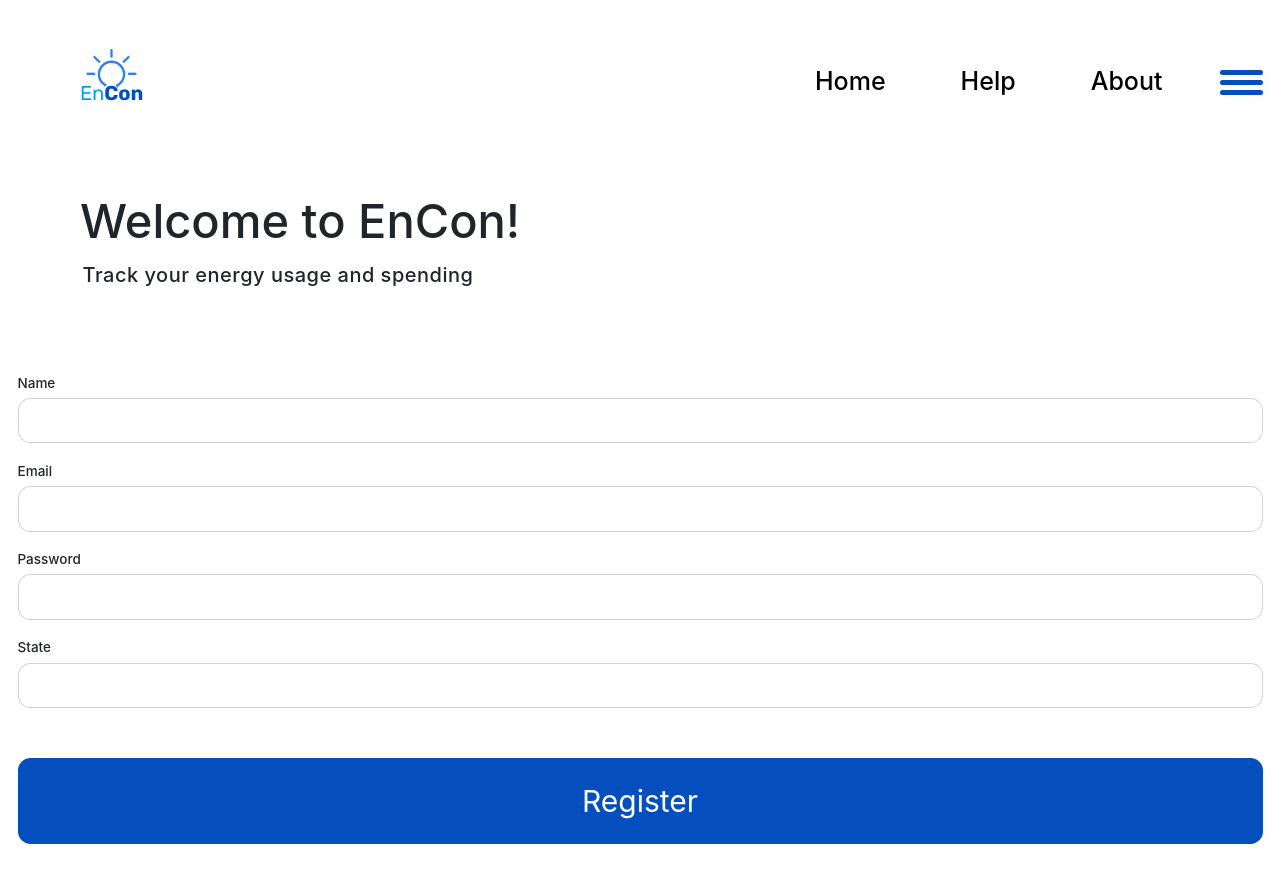
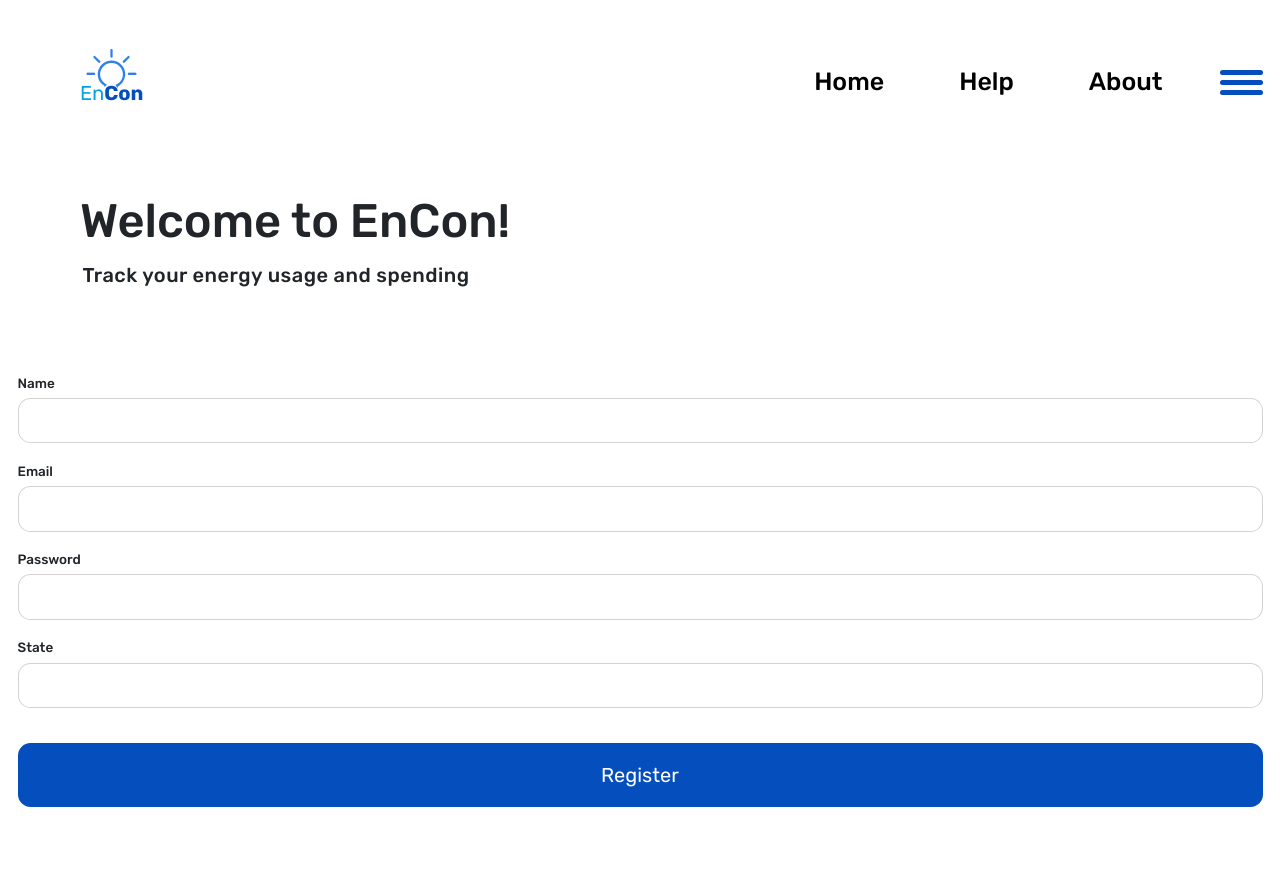
Before and after one commit to BloomTech-Labs/Encon-fe, a React (Create React App) app in the folder encon/: page /register in a window 1280 px wide. After the commit the page ends 837 px from the top, so only its background shows below. Built offline with nearby package versions, Linux system fonts and the light colour scheme.

Commit message:
set userinput as link in dashboard-appliance list, cleaned some unused imports

```diff
--- a/encon/src/App.js
+++ b/encon/src/App.js
@@ -44,9 +44,7 @@ const App = () => {
         <Route path="/register">
           <DesktopRegister />
         </Route>
-        <Route path="/input">
-          <UserInput />
-        </Route>
+        <Route path="/userInput" component={UserInput} />
         <Route path="/profile">
           <DesktopNav />
           <Dashboard />
--- a/encon/src/App.scss
+++ b/encon/src/App.scss
@@ -1,5 +1,4 @@
 @import url("https://fonts.googleapis.com/css2?family=Rubik:ital,wght@0,300;0,400;0,500;0,700;0,900;1,300;1,400;1,500;1,700;1,900&display=swap");
-
 html,
 body,
 div,
@@ -81,9 +80,12 @@ time,
 mark,
 audio,
 video {
+  /* <-- maintain order --> */
+
   font: inherit;
   font-size: 62.5%;
-
+  font-family: "Rubik", sans-serif;
+  /* <-- maintain order --> */
   margin: 0;
   padding: 0;
   border: 0;
@@ -103,9 +105,7 @@ nav,
 section {
   display: block;
 }
-
 body {
-  font-family: "Rubik", sans-serif;
   background: transparentize($color: #e5e5e5, $amount: 0);
   -webkit-font-smoothing: antialiased;
   -moz-osx-font-smoothing: grayscale;
@@ -140,12 +140,16 @@ table {
 }
 // buttons for login/register
 .app-buttons {
-  font-size: 3rem;
-  margin-top: 5rem;
+  font-size: 2rem;
+  margin-top: 3.5rem;
   width: 100%;
-  background-color: #044fbd;
-  color: #ffffff;
+  background-color: transparentize($color: #044fbd, $amount: 0);
+  color: transparentize($color: #ffffff, $amount: 0);
   border-radius: 1.25rem;
-  border: #044fbd solid;
-  padding: 1.75rem;
+  border: 0.25rem solid transparentize($color: #044fbd, $amount: 0);
+  padding: 1.5rem;
+  transition: 0.5s ease-in-out;
+  &:hover {
+    background-color: transparentize($color: #044fbd, $amount: 0.25);
+  }
 }
--- a/encon/src/components/mobile/Appliance-List.js
+++ b/encon/src/components/mobile/Appliance-List.js
@@ -1,29 +1,30 @@
-import React from 'react';
-import { WelcomeHeader } from './Welcome-Header';
-import { EnergyLocation } from './Energy-Location';
-import { ApplianceTracker } from './Appliance-Tracker';
-import { ApplianceCard } from './Appliance-Card';
-import '../../styles/mobile/Appliance-List.scss';
+import React from "react";
+import { Link } from "react-router-dom";
+import { ApplianceCard } from "./Appliance-Card";
+import "../../styles/mobile/Appliance-List.scss";
 export const ApplianceList = () => {
   return (
     <div>
-      <div className='applianceList'>
-        <div className='timeContainer'>
-          <a href='' className='daily'>
+      <div className="applianceList">
+        <div className="timeContainer">
+          <a href="" className="daily">
             Daily
           </a>
-          <a href='' className='weekly'>
+          <a href="" className="weekly">
             Weekly
           </a>
-          <a href=''>Monthly</a>
+          <a href="">Monthly</a>
         </div>
         <ApplianceCard />
-        <div className='totalOutput'>
+        <div className="totalOutput">
           <h3>Total:</h3>
-          <div className='totalCost'>$100</div>
-          <div className='totalEnergy'>10kwh</div>
+          <div className="totalCost">$100</div>
+          <div className="totalEnergy">10kwh</div>
         </div>
-        <button className='inputEnergy'>Input Daily Energy</button>
+        {/* <Route path="/profile/userInput" component={UserInput} /> */}
+        <Link to="/userInput">
+          <button className="inputEnergy">Input Daily Energy</button>
+        </Link>
       </div>
     </div>
   );
--- a/encon/src/components/mobile/UserInput.js
+++ b/encon/src/components/mobile/UserInput.js
@@ -78,8 +78,8 @@ export const UserInput = () => {
     <div className="user-input">
       <h1>Input Time Used</h1>
       {/* <div className="datepicker-link"> */}
-      <Link to="/input/DatePicker">calendar logo</Link>
-      <Route path="/input/DatePicker">
+      <Link to="/userInput/DatePicker">calendar logo</Link>
+      <Route path="/userInput/DatePicker">
         <DatePicker />
       </Route>
       {/* </div> */}
```
Also changed, not shown: encon/src/components/mobile/Dashboard.js (+17 -17 lines).
